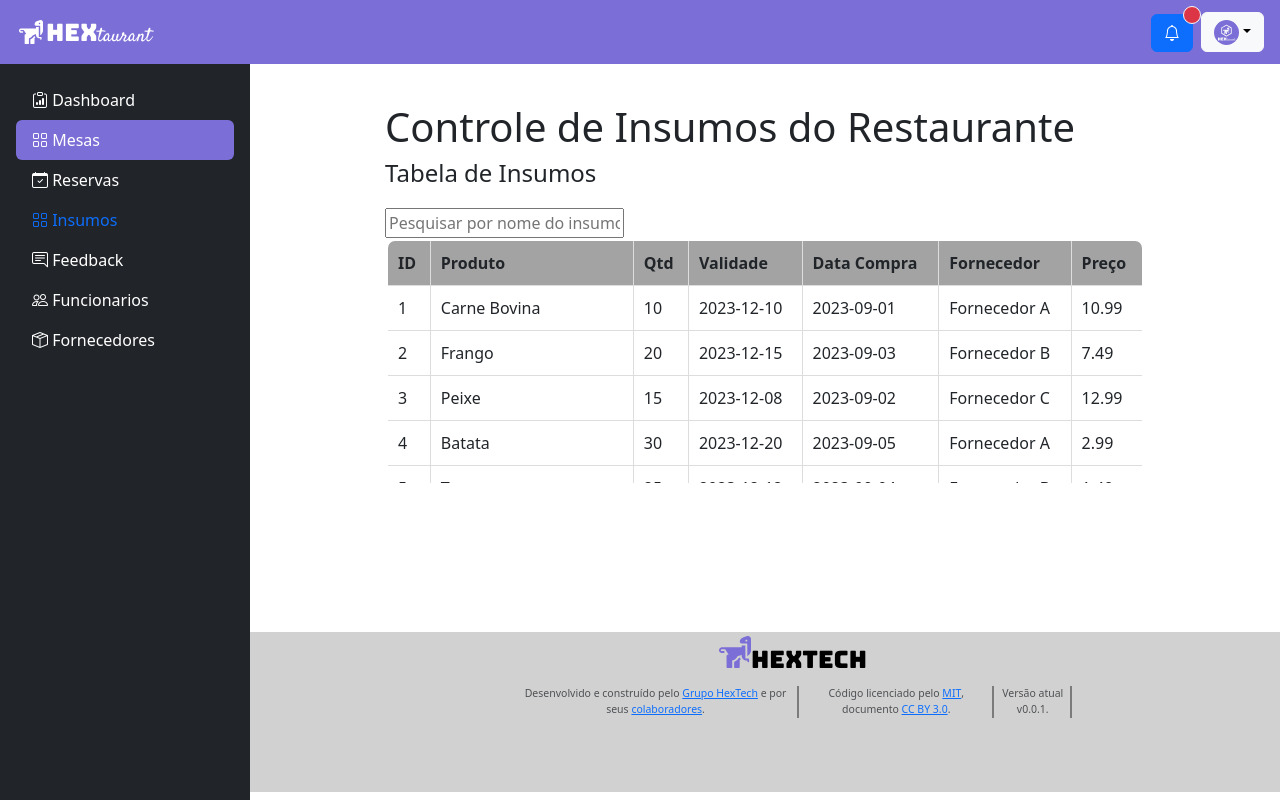
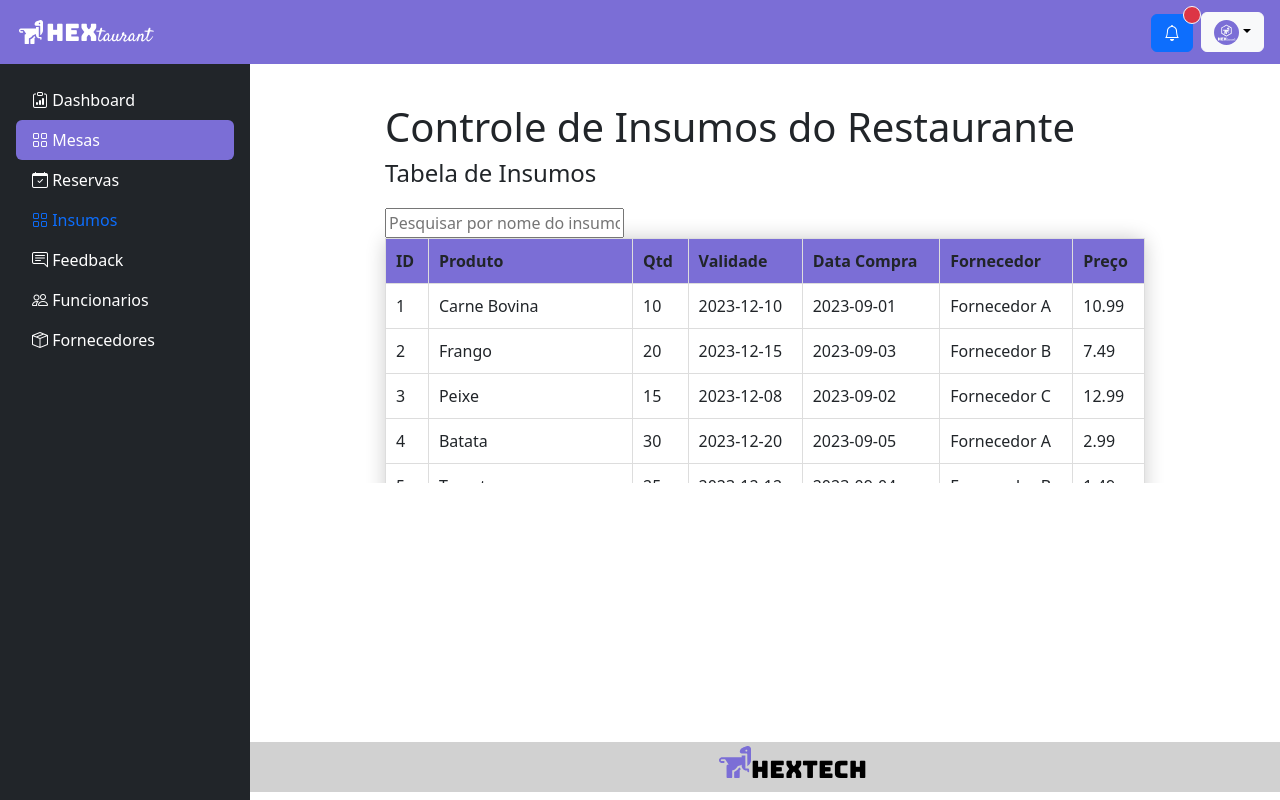
Before and after one commit to GroupHextech/api5-frontend, a Vue app: page /insumos in a window 1280 px wide. Built offline with nearby package versions, Linux system fonts and the light colour scheme; no server answers.

Commit message:
Css da table

```diff
--- a/src/App.vue
+++ b/src/App.vue
@@ -108,7 +108,10 @@ import Sidebar from './components/Sidebar.vue'
   height: 20%;
   align-items: end;
 }
-
+footer {
+  max-height: 50px; /* Defina a altura máxima desejada */
+  overflow: hidden; /* Para ocultar o conteúdo que excede a altura máxima */
+}
 .footer ul{
   display: flex;
   gap: 1px;
--- a/src/components/Insumos.vue
+++ b/src/components/Insumos.vue
@@ -27,7 +27,6 @@ export default {
   max-height: 400px;
   /* Adicione overflow-y para criar uma área de rolagem vertical */
   overflow-y: auto;
-  overflow-y: hidden;
 }
 
 .table-container {
--- a/src/components/InsumosTable.vue
+++ b/src/components/InsumosTable.vue
@@ -112,9 +112,8 @@ table {
   width: 100%;
   border-collapse: collapse;
   margin-bottom: 20px;
-  border: 3px solid #000000;
   border-radius: 10px;
-  overflow: hidden;
+  box-shadow: 0 0 20px rgba(0, 0, 0, 0.2); /* Sombra de 10px de desfoque em todas as direções */
 }
 
 table th,
@@ -122,10 +121,11 @@ table td {
   padding: 10px;
   border: 1px solid #ddd;
   text-align: left;
+
 }
 
 table th {
-  background-color: #a3a3a3;
+  background-color: #7b6ed6;
   font-weight: bold;
 }
 
```
